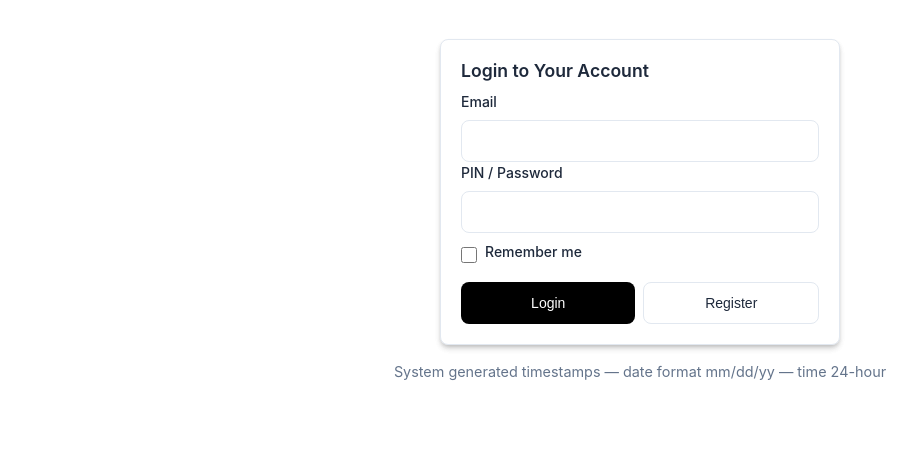
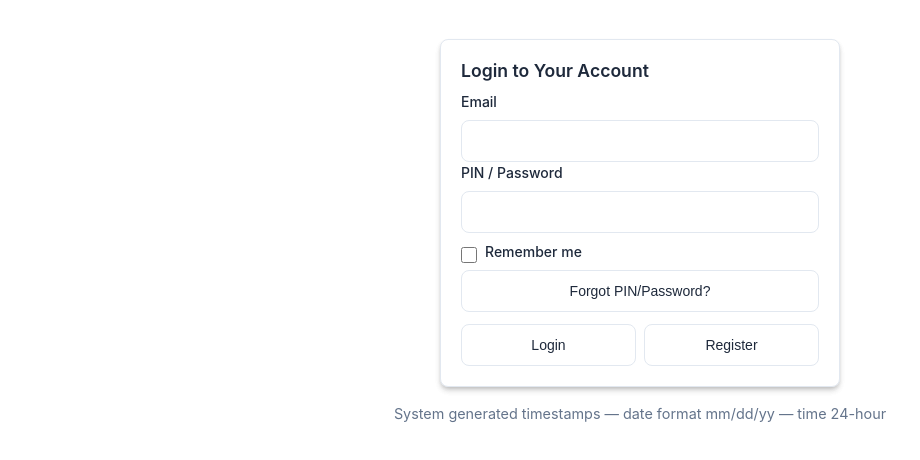
Before and after one commit to Edrian45/project-online-rafael, a plain HTML site: page index.html in a window 1280 px wide. Shown: the part 70-530 px from the top of the page, without its empty margins (0-920 px from the left). Drawn offline with nearby package versions, Linux system fonts and the light colour scheme.

Commit message:
Update index.html

```diff
--- a/index.html
+++ b/index.html
@@ -30,16 +30,17 @@
                             <input id="login-email" type="email" required />
 
                             <label for="login-pin">PIN / Password</label>
-                            <input id="login-pin" type="password"/>
+                            <input id="login-pin" type="password" />
 
                             <div class="checkbox-container">
-                                <input type="checkbox" id="remember-me"/>
+                                <input type="checkbox" id="remember-me" />
                                 <label for="remember-me" class="checkbox-label">Remember me</label>
                             </div>
+                            <button id="btn-forgot-pin" class="btn-secondary">Forgot PIN/Password?</button>
+                            <div class="flex gap-2 mt-3">
+                                <button id="btn-login" class="btn-secondary">Login</button>
+                                <button id="btn-show-register" class="btn-secondary">Register</button>
 
-                            <div class="flex gap-2 mt-3">
-                                <button id="btn-login" class="btn-primary">Login</button>
-                                <button id="btn-show-register" class="btn-secondary">Register</button>
                             </div>
                         </div>
 
```
